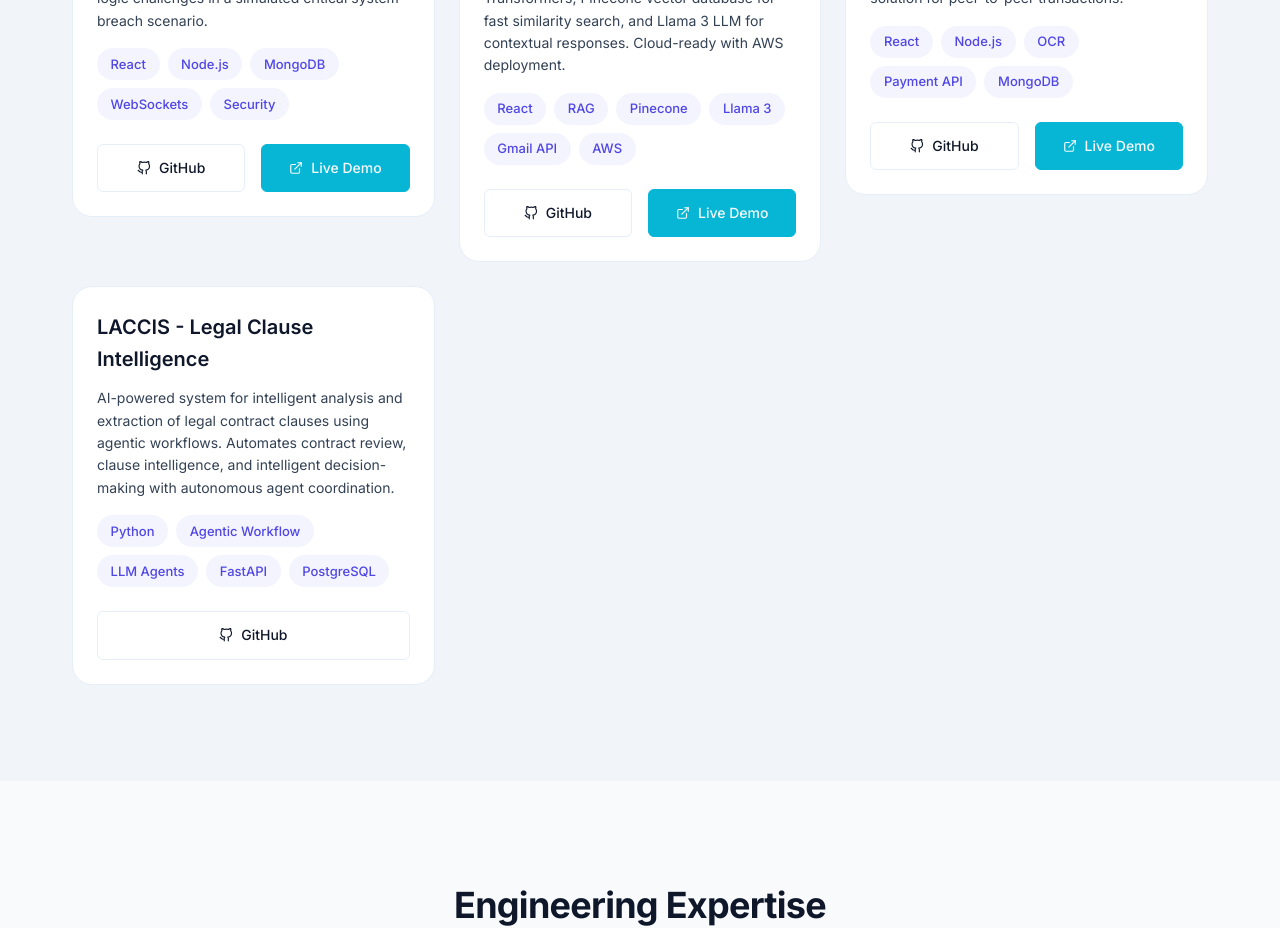
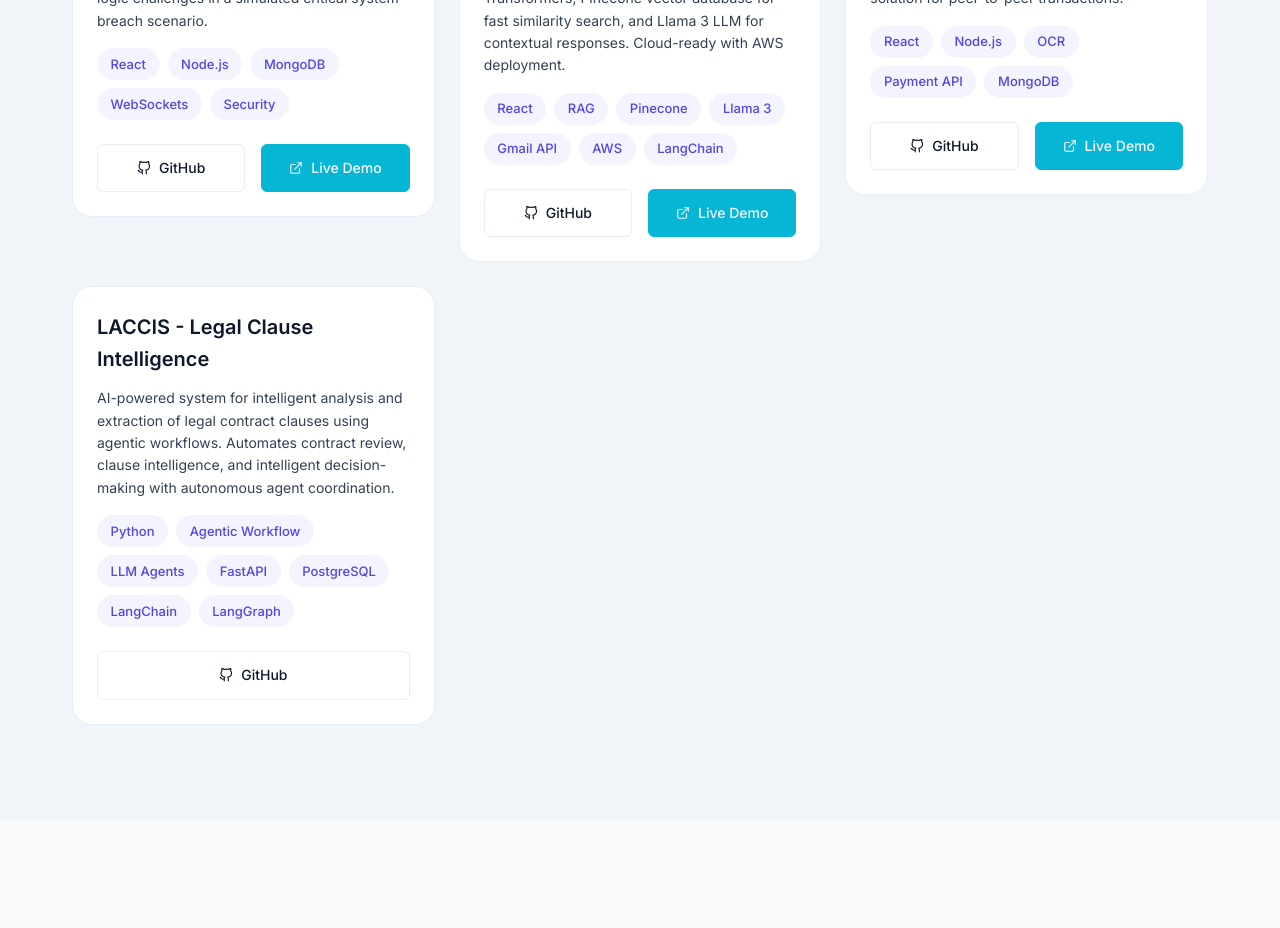
Before and after one commit to Riyaz2815-Mohammed/PortFolio-React, a React (Vite) app: page / in a window 1280 px wide. Shown: the part 3620-4548 px from the top of the page. Built offline with nearby package versions, Linux system fonts and the light colour scheme.

Commit message:
feat: add LangChain and LangGraph technologies to Email RAG and LACCIS

```diff
--- a/src/data/projects.js
+++ b/src/data/projects.js
@@ -9,7 +9,7 @@ export const projects = [
   {
     title: 'Email RAG Chatbot',
     description: 'An intelligent AI chatbot that connects to Gmail using OAuth and processes emails with Retrieval-Augmented Generation (RAG). Features vector embeddings via Sentence Transformers, Pinecone vector database for fast similarity search, and Llama 3 LLM for contextual responses. Cloud-ready with AWS deployment.',
-    technologies: ['React', 'RAG', 'Pinecone', 'Llama 3', 'Gmail API', 'AWS'],
+    technologies: ['React', 'RAG', 'Pinecone', 'Llama 3', 'Gmail API', 'AWS', 'LangChain'],
     github: 'https://github.com/Riyaz2815-Mohammed/Email-RAG.git',
     live: 'https://ai-email-rag-chatbot.vercel.app',
   },
@@ -23,7 +23,7 @@ export const projects = [
   {
     title: 'LACCIS - Legal Clause Intelligence',
     description: 'AI-powered system for intelligent analysis and extraction of legal contract clauses using agentic workflows. Automates contract review, clause intelligence, and intelligent decision-making with autonomous agent coordination.',
-    technologies: ['Python', 'Agentic Workflow', 'LLM Agents', 'FastAPI', 'PostgreSQL'],
+    technologies: ['Python', 'Agentic Workflow', 'LLM Agents', 'FastAPI', 'PostgreSQL', 'LangChain', 'LangGraph'],
     github: 'https://github.com/Riyaz2815-Mohammed/LACCIS.git',
   },
 ];
```
